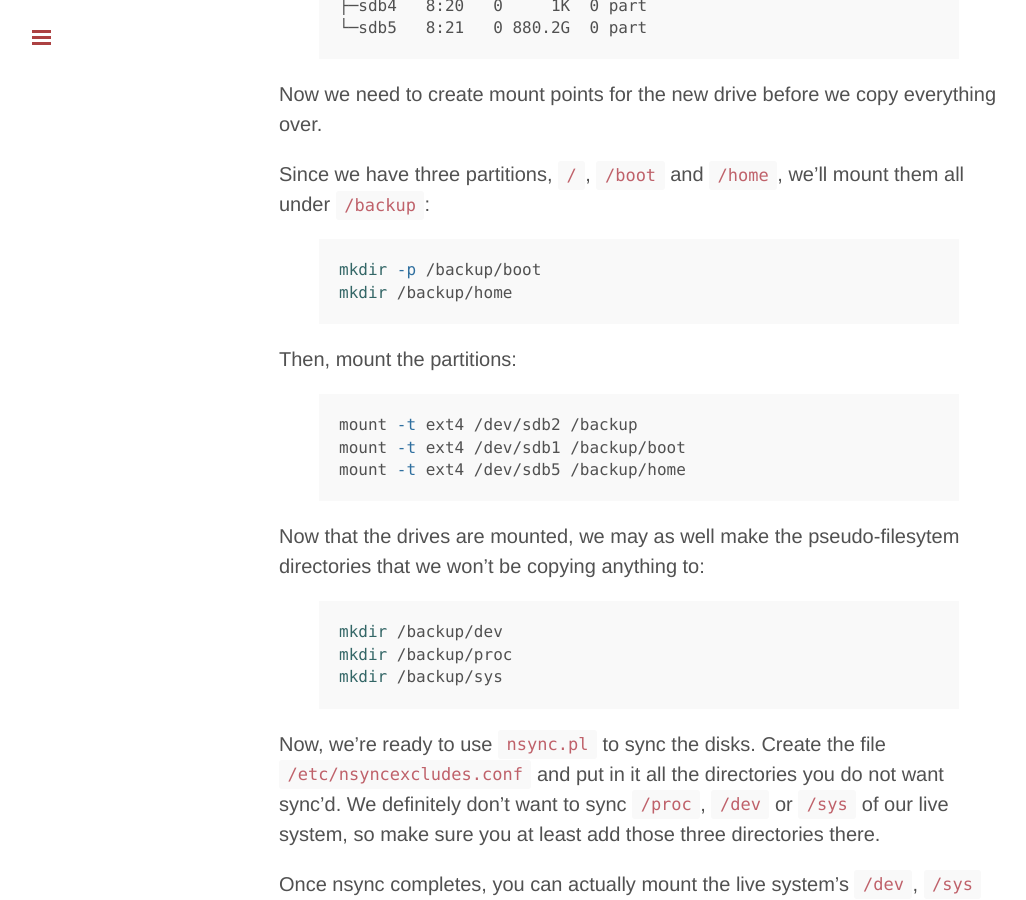
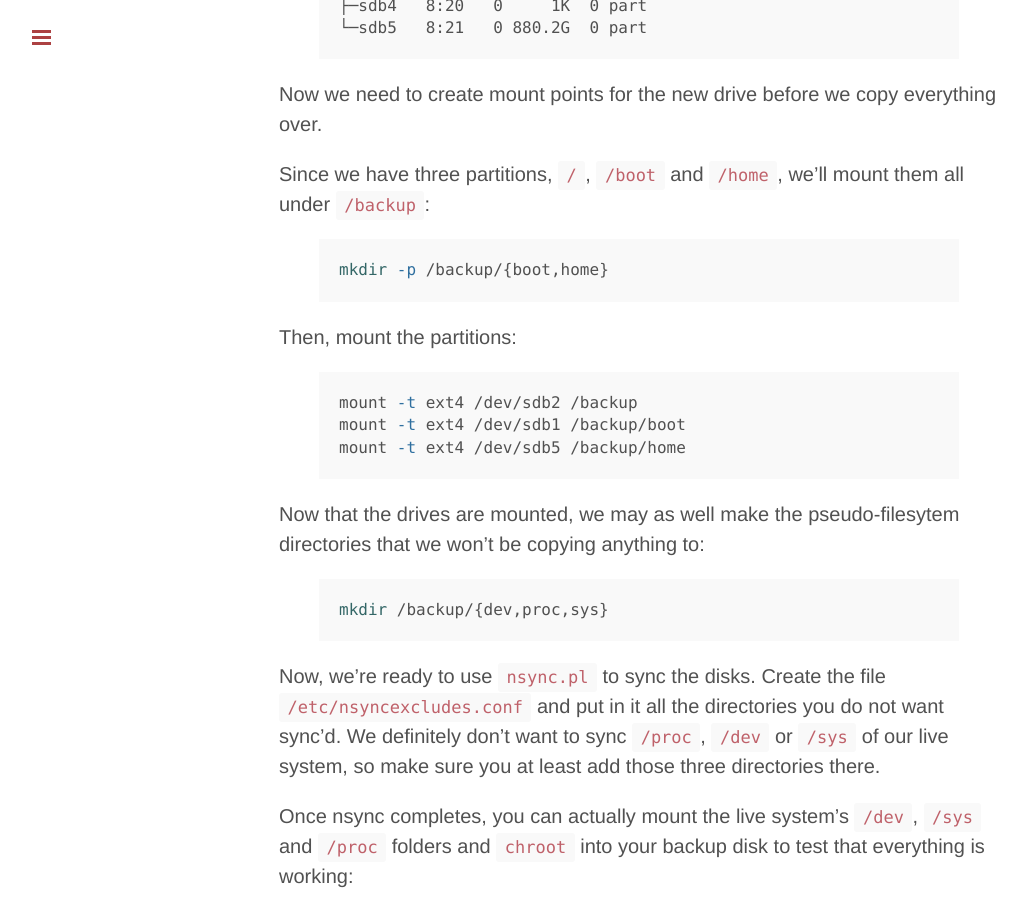
Before and after one commit to cabrinha/cabrinha.github.io, a Jekyll site: the page built from _posts/2015-3-13-Creating-Bootable-Backups.md, in a window 1280 px wide and 900 px high, scrolled down 1923 px. Shown: the whole window, without its empty margins (1-1027 px from the left). Built offline with Jekyll 4.4.1, drawn with Linux system fonts in a browser that asks for light colours; Markdown is read by kramdown in place of the engine named in the settings.

Commit message:
Updated some commands

```diff
--- a/_posts/2015-3-13-Creating-Bootable-Backups.md
+++ b/_posts/2015-3-13-Creating-Bootable-Backups.md
@@ -57,8 +57,7 @@ Now we need to create mount points for the new drive before we copy everything o
 
 Since we have three partitions, `/`, `/boot` and `/home`, we'll mount them all under `/backup`:
 {% highlight bash %}
-mkdir -p /backup/boot
-mkdir /backup/home
+mkdir -p /backup/{boot,home}
 {% endhighlight %}
 
 Then, mount the partitions:
@@ -71,9 +70,7 @@ mount -t ext4 /dev/sdb5 /backup/home
 Now that the drives are mounted, we may as well make the pseudo-filesytem directories that we won't be copying anything to:
 
 {% highlight bash %}
-mkdir /backup/dev
-mkdir /backup/proc
-mkdir /backup/sys
+mkdir /backup/{dev,proc,sys}
 {% endhighlight %}
 
 Now, we're ready to use `nsync.pl` to sync the disks. Create the file `/etc/nsyncexcludes.conf` and put in it all the directories you do not want sync'd. We definitely don't want to sync `/proc`, `/dev` or `/sys` of our live system, so make sure you at least add those three directories there.
```
